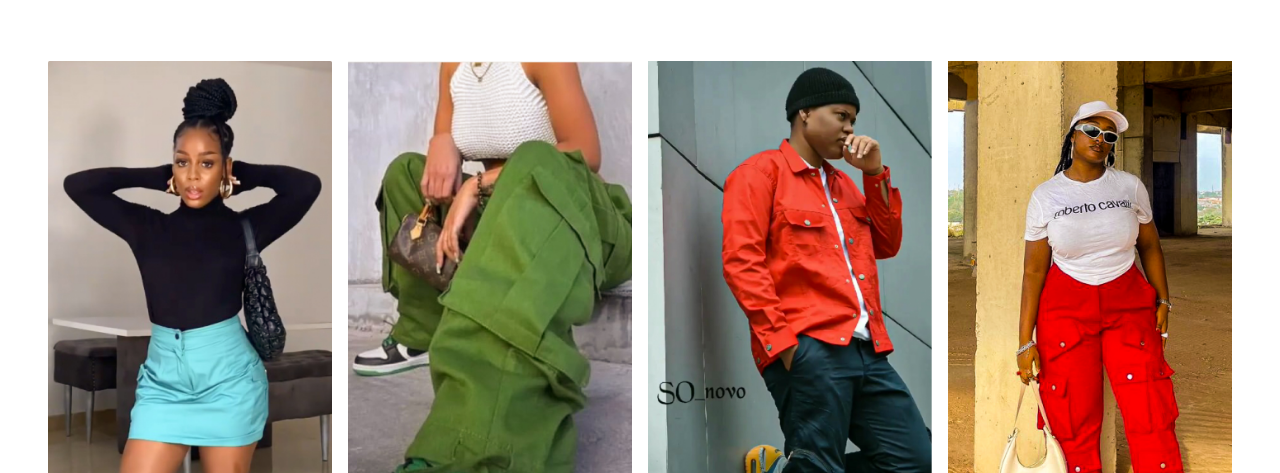
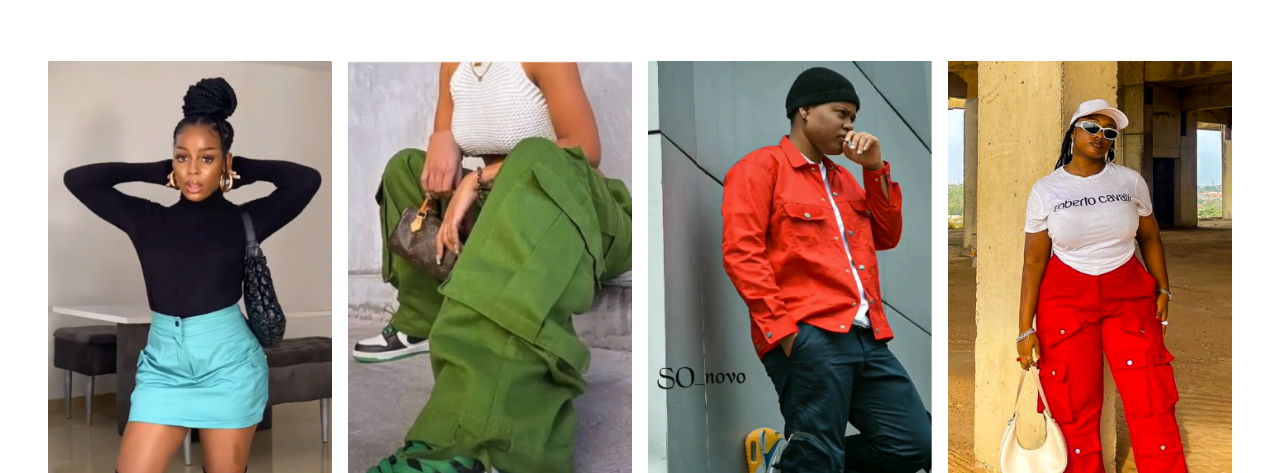
Before and after one commit to kemichris/Sonovo, a plain HTML site: page pant.html in a window 1280 px wide. Shown: the part 327-800 px from the top of the page. Drawn offline with Linux system fonts and the light colour scheme.

Commit message:
frontend fix

```diff
--- a/Styles/co-ord.css
+++ b/Styles/co-ord.css
@@ -197,7 +197,7 @@ h1 {
 
 .pant-item img {
     width: 100%;
-    height: auto;
+    height: 80%;
 }
 
 .pant-item p {
--- a/Styles/jacket.css
+++ b/Styles/jacket.css
@@ -197,7 +197,7 @@ h1 {
 
 .pant-item img {
     width: 100%;
-    height: auto;
+    height: 80%;
 }
 
 .pant-item p {
--- a/Styles/new-in.css
+++ b/Styles/new-in.css
@@ -197,7 +197,7 @@ h1 {
 
 .pant-item img {
     width: 100%;
-    height: auto;
+    height: 80%;
 }
 
 .pant-item p {
--- a/Styles/pant.css
+++ b/Styles/pant.css
@@ -197,7 +197,7 @@ h1 {
 
 .pant-item img {
     width: 100%;
-    height: auto;
+    height: 80%;
 }
 
 .pant-item p {
--- a/Styles/skirt.css
+++ b/Styles/skirt.css
@@ -197,7 +197,7 @@ h1 {
 
 .pant-item img {
     width: 100%;
-    height: auto;
+    height: 80%;
 }
 
 .pant-item p {
--- a/Styles/style.css
+++ b/Styles/style.css
@@ -253,7 +253,7 @@ li img {
 
 .collection-item img {
     width: 100%;
-    height: auto;
+    height: 80%;
 }
 
 .collection-item p {
```
